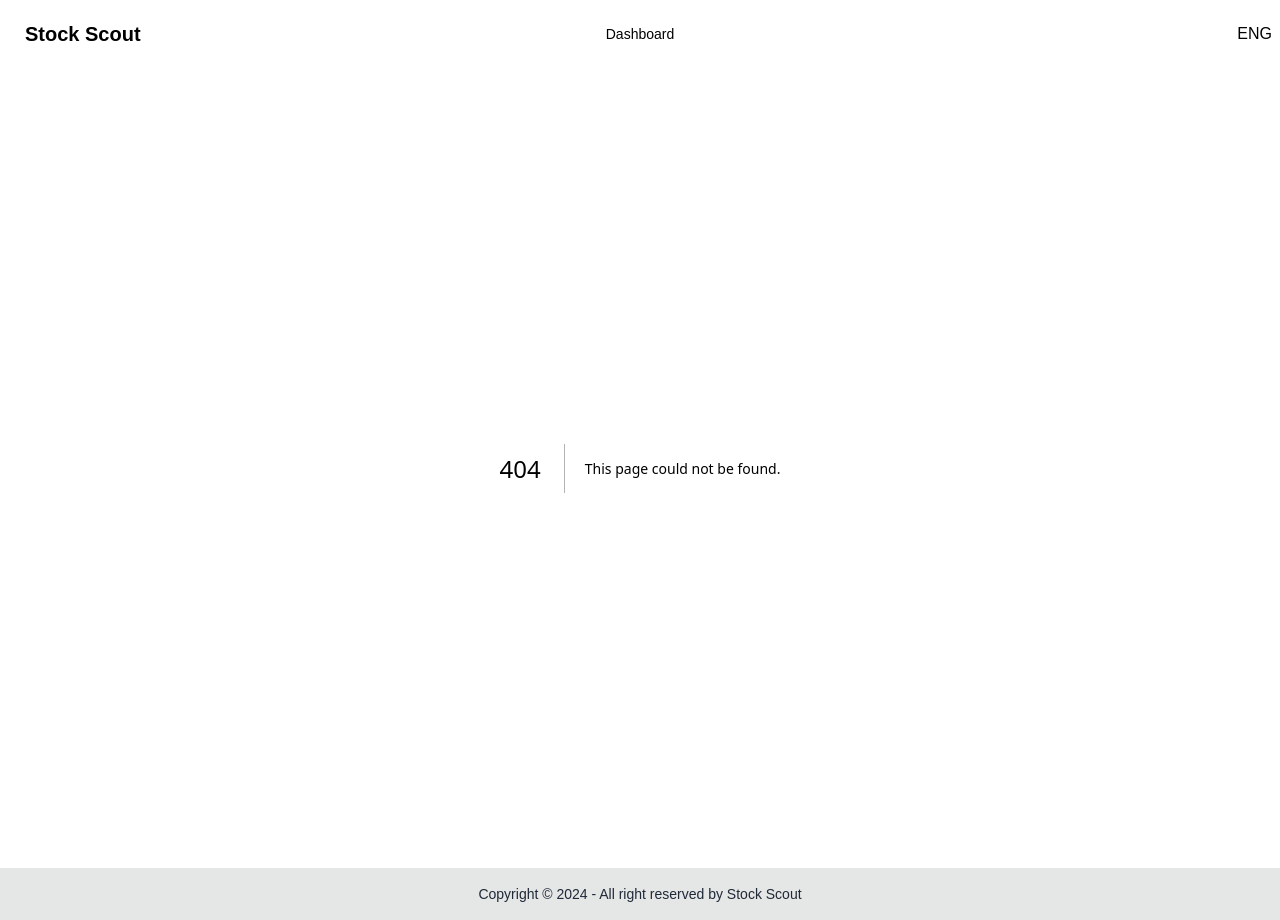
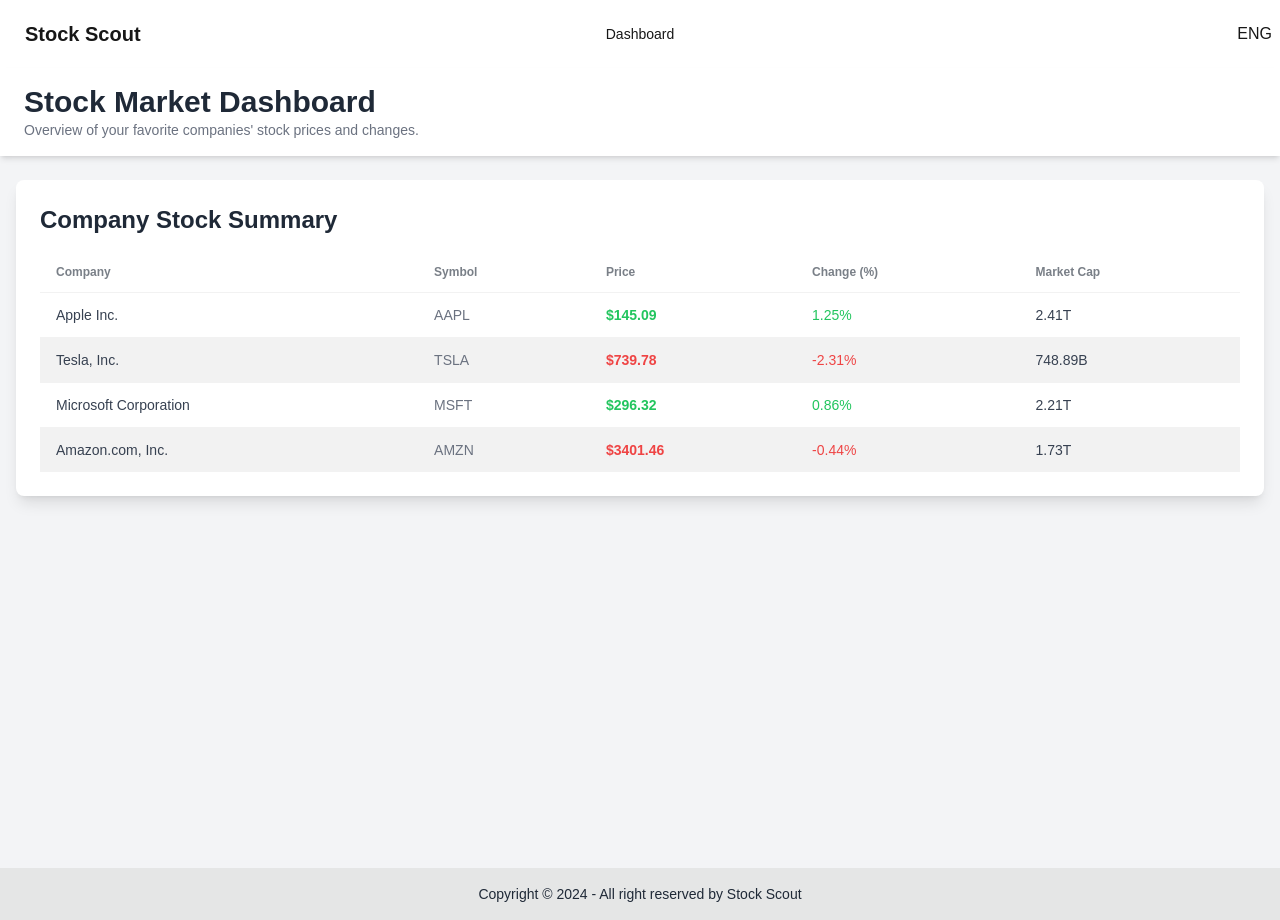
Before and after one commit to MohammadWahabJ/stock-scout-web, a Next.js app: page /dashboard in a window 1280 px wide. Before the commit this address had no page. Built offline with nearby package versions, Linux system fonts and the light colour scheme.

Commit message:
add dashboard page

```diff
--- /dev/null
+++ b/src/app/dashboard/page.tsx
@@ -0,0 +1,89 @@
+// pages/dashboard.js
+
+import Head from 'next/head';
+
+// Mock stock data for companies
+const companies = [
+  {
+    name: 'Apple Inc.',
+    symbol: 'AAPL',
+    price: 145.09,
+    change: 1.25, // in percentage
+    marketCap: '2.41T',
+  },
+  {
+    name: 'Tesla, Inc.',
+    symbol: 'TSLA',
+    price: 739.78,
+    change: -2.31,
+    marketCap: '748.89B',
+  },
+  {
+    name: 'Microsoft Corporation',
+    symbol: 'MSFT',
+    price: 296.32,
+    change: 0.86,
+    marketCap: '2.21T',
+  },
+  {
+    name: 'Amazon.com, Inc.',
+    symbol: 'AMZN',
+    price: 3401.46,
+    change: -0.44,
+    marketCap: '1.73T',
+  },
+];
+
+export default function Dashboard() {
+  return (
+    <>
+      <Head>
+        <title>Company Stock Dashboard</title>
+      </Head>
+
+      <div className="min-h-screen bg-gray-100">
+        {/* Dashboard Header */}
+        <div className="bg-white shadow-md py-4 px-6 mb-6">
+          <h1 className="text-3xl font-semibold text-gray-800">Stock Market Dashboard</h1>
+          <p className="text-sm text-gray-500">Overview of your favorite companies' stock prices and changes.</p>
+        </div>
+
+        {/* Stock Data Table */}
+        <div className="container mx-auto px-4">
+          <div className="bg-white rounded-lg shadow-lg p-6">
+            <h2 className="text-2xl font-semibold text-gray-800 mb-4">Company Stock Summary</h2>
+
+            <div className="overflow-x-auto">
+              <table className="table table-zebra w-full">
+                <thead>
+                  <tr>
+                    <th>Company</th>
+                    <th>Symbol</th>
+                    <th>Price</th>
+                    <th>Change (%)</th>
+                    <th>Market Cap</th>
+                  </tr>
+                </thead>
+                <tbody>
+                  {companies.map((company) => (
+                    <tr key={company.symbol}>
+                      <td className="text-gray-700 font-medium">{company.name}</td>
+                      <td className="text-gray-500">{company.symbol}</td>
+                      <td className={`font-semibold ${company.change > 0 ? 'text-green-500' : 'text-red-500'}`}>
+                        ${company.price.toFixed(2)}
+                      </td>
+                      <td className={`${company.change > 0 ? 'text-green-500' : 'text-red-500'}`}>
+                        {company.change.toFixed(2)}%
+                      </td>
+                      <td className="text-gray-700">{company.marketCap}</td>
+                    </tr>
+                  ))}
+                </tbody>
+              </table>
+            </div>
+          </div>
+        </div>
+      </div>
+    </>
+  );
+}
```
